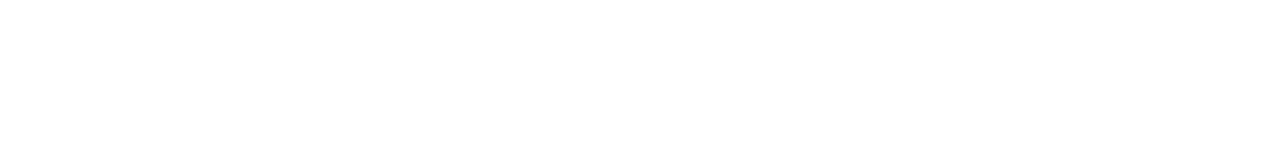
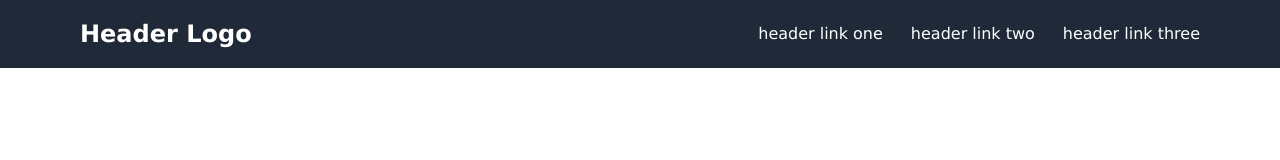
Before and after one commit to Chris323/landing-page, a plain HTML site: page index.html in a window 1280 px wide. Drawn offline with Linux system fonts and the light colour scheme.

Commit message:
Add css folder and file
Added some styling in the css file as well, for the header

```diff
--- /dev/null
+++ b/css/styles.css
@@ -0,0 +1,26 @@
+body{
+    font-family: Verdana, "DejaVu Sans", sans-serif;
+    padding: 0px;
+    margin: 0px;
+}
+
+.header {
+    display: flex;
+    justify-content: space-between;
+    align-items: center;
+    padding: 0px 80px;
+    /* 2 values: Top/Bottom and Left/Right
+       3 values: Top Right/Left Bottom
+       4 values: Top Right Bottom Left*/
+    /* margin: 0px 80px; */
+    background-color: #1F2937;
+    color: white;
+}
+
+ol {
+    display: flex;
+    list-style: none;
+    margin: 0;
+    padding: 0;
+    gap: 28px;
+}
--- a/index.html
+++ b/index.html
@@ -3,8 +3,22 @@
   <head>
     <meta charset="UTF-8" />
     <meta name="viewport" content="width=device-width, initial-scale=1.0" />
+    <link rel="stylesheet" href="./css/styles.css" />
     <title>Document</title>
   </head>
 
-  <body></body>
+  <body>
+    <div class="header">
+      <div class="left">
+        <h2>Header Logo</h2>
+      </div>
+      <div class="right">
+        <ol>
+          <li>header link one</li>
+          <li>header link two</li>
+          <li>header link three</li>
+        </ol>
+      </div>
+    </div>
+  </body>
 </html>
```
